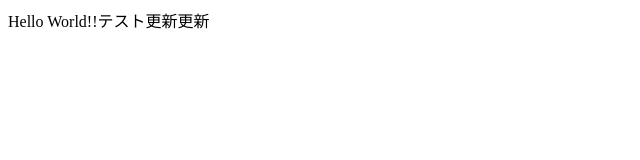
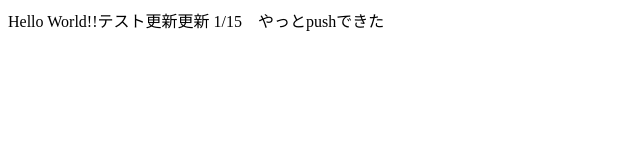
Before and after one commit to kumi-t/study, a plain HTML site: page index.html in a window 1280 px wide. Shown: the whole page, without its empty margins (0-640 px from the left). Drawn offline with Linux system fonts and the light colour scheme.

Commit message:
さらに更新1/15

```diff
--- a/index.html
+++ b/index.html
@@ -6,5 +6,6 @@
 
 <body>
     Hello World!!テスト更新更新
+    1/15　やっとpushできた
 </body>
 </html>
```
